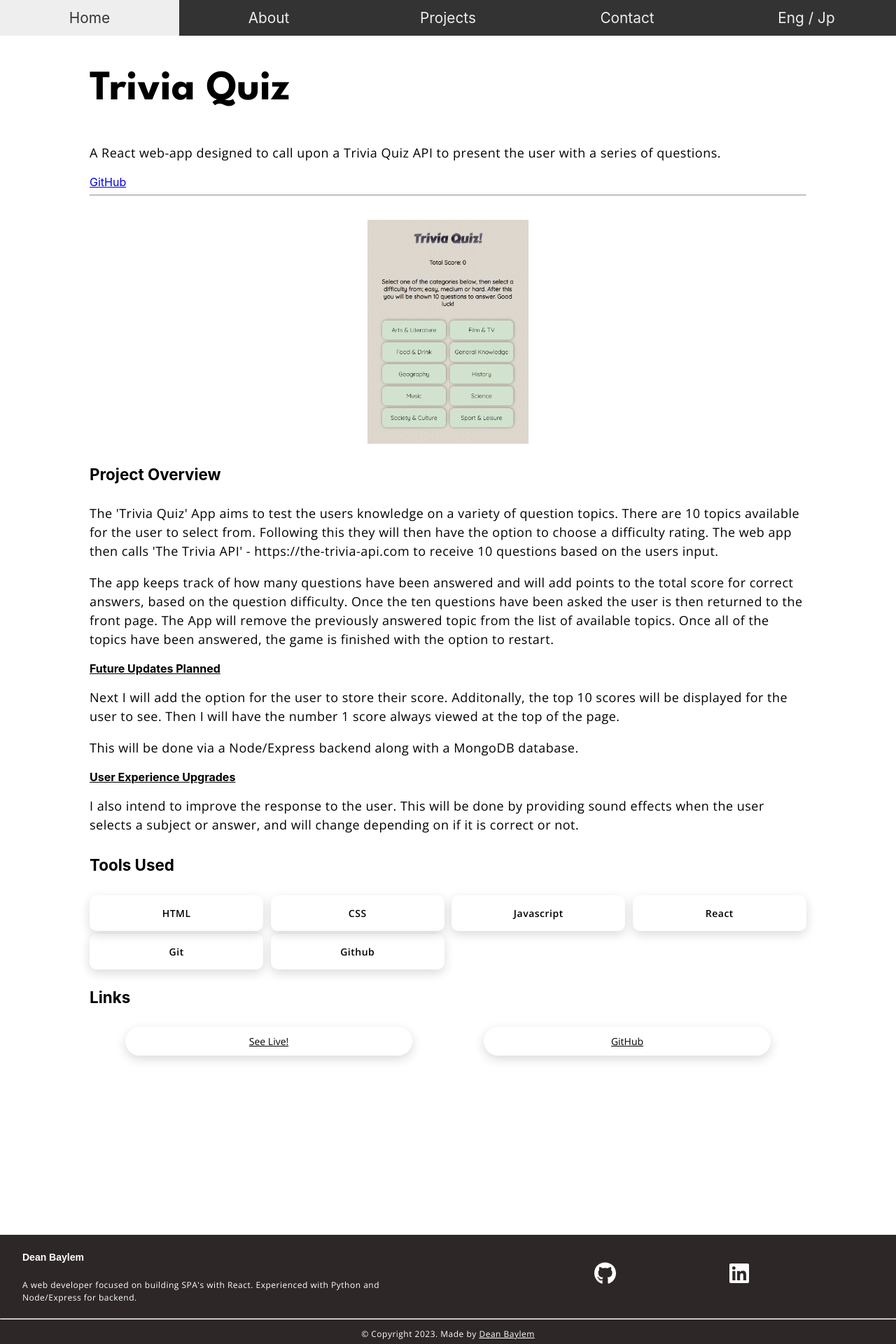
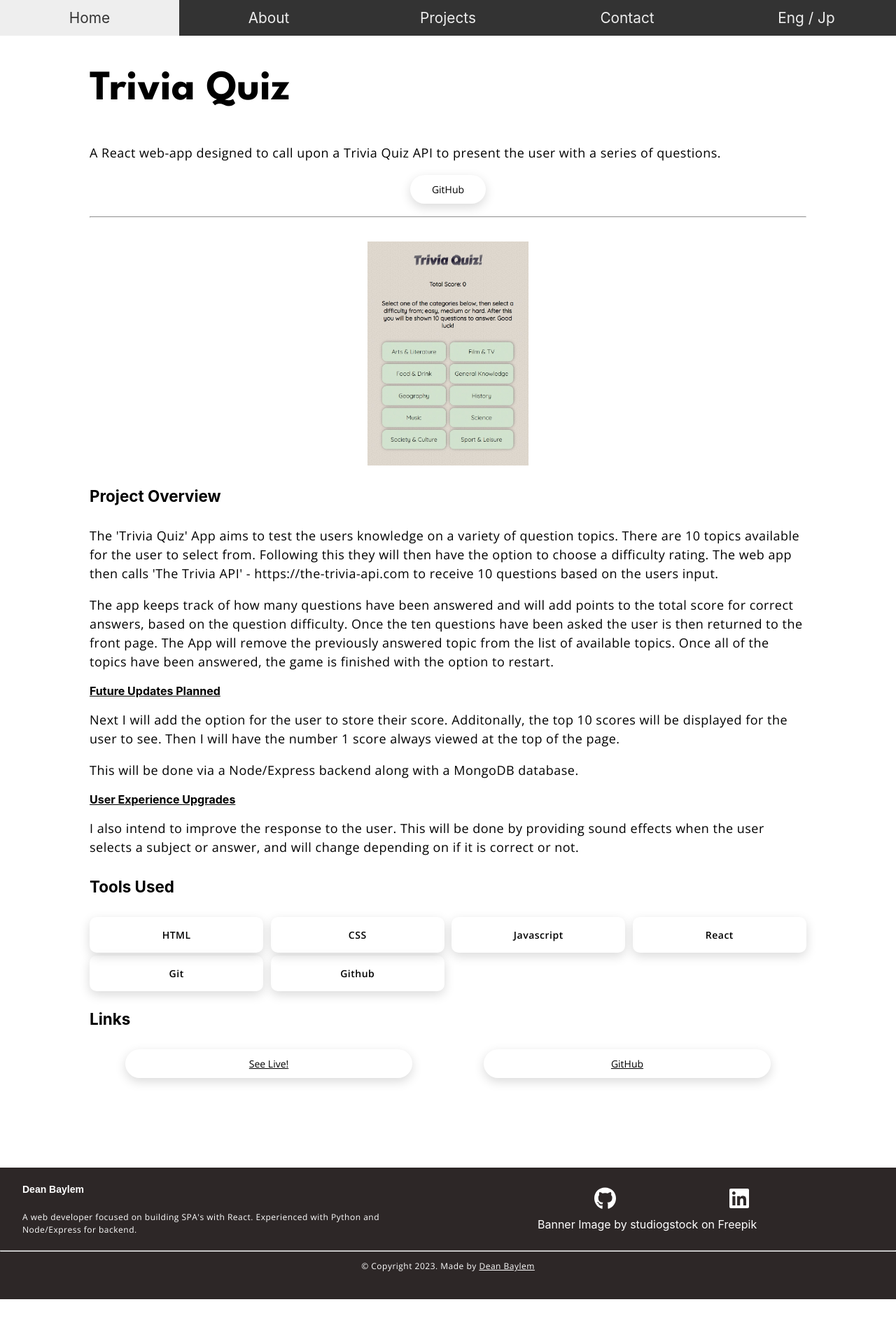
Before and after one commit to Dean-Baylem/portfolio-website, a React (Create React App) app: page /project-details/1 in a window 1280 px wide. Shown: the top 1920 px of the page at 70% size. After the commit the page ends 1856 px from the top, so only its background shows below. Built offline with nearby package versions, Linux system fonts and the light colour scheme.

Commit message:
3 / 14 / 2023
Add attribution for each banner image in the footer of respective page.

Add attribution to image on project page.

Changed styling of footer to reduce gap between main content and
the footer.

```diff
--- a/src/About/About.js
+++ b/src/About/About.js
@@ -28,6 +28,7 @@ const About = props => {
         navLocations={navbarLinks}
         changeLanguage={props.changeLanguage}
         language={props.language}
+        bannerLink="https://www.freepik.com/free-photo/workplace-with-computer-coffee-cup_9184929.htm"
       >
         <AboutNav changeValue={handleClick} language={props.language} />
         <AboutTextBox
--- a/src/Contact/Contact.js
+++ b/src/Contact/Contact.js
@@ -19,6 +19,7 @@ const Contact = props => {
         alt="Contact-Me!"
         changeLanguage={props.changeLanguage}
         language={props.language}
+        bannerLink="https://www.freepik.com/free-photo/flat-lay-retro-telephone-receiver-with-chat-bubbles_11684286.htm"
       >
         <PageHeading heading={heading} subtitle={subtitle} />
         <ContactForm />
--- a/src/Footer/Footer.css
+++ b/src/Footer/Footer.css
@@ -1,5 +1,5 @@
 footer {
-    margin-top: 20%;
+    margin-top: 10%;
     padding-bottom: 2%;
     left: 0;
     bottom: 0;
@@ -15,7 +15,7 @@ footer {
 
 .footer-socials {
     display: grid;
-    grid-template-columns: 1fr 1fr;
+    grid-template-columns: 1fr;
     padding: 0 20%;
 }
 
@@ -63,3 +63,23 @@ footer {
     text-decoration: none;
     place-self: center;
 }
+
+.icon-block {
+    display:grid;
+    grid-template-columns: 1fr 1fr;
+    padding-top: 5%;
+}
+
+.banner-link {
+    text-decoration: none;
+    color: #fff;
+}
+
+@media screen and (max-width: 1200px) {
+    .banner-link {
+        display: none;
+    }
+    .footer-socials {
+        display: inline-block;
+    }
+}
--- a/src/Footer/Footer.js
+++ b/src/Footer/Footer.js
@@ -22,6 +22,7 @@ const Footer = props => {
             </div>
           </div>
           <div className="footer-socials">
+            <div className="icon-block">
               <a className="icon-link" href="https://github.com/Dean-Baylem">
                 <FontAwesomeIcon className="icon" icon={faGithub} />
               </a>
@@ -30,6 +31,10 @@ const Footer = props => {
                 href="https://www.linkedin.com/in/dean-baylem-a0b33821b/"
               >
                 <FontAwesomeIcon className="icon" icon={faLinkedin} />
+              </a>
+            </div>
+            <a className="banner-link" href={props.bannerLink}>
+              Banner Image by studiogstock on Freepik
             </a>
           </div>
         </div>
--- a/src/PageTemplate/PageHeading.css
+++ b/src/PageTemplate/PageHeading.css
@@ -2,3 +2,14 @@
     padding-left: 10%;
     padding-right: 10%;
 }
+
+.github-btn-block {
+    display: flex;
+    text-align: center;
+    justify-content: center;
+    padding-bottom: 1%;
+}
+
+.github-btn-block a {
+    text-decoration: none;
+}
--- a/src/PageTemplate/PageHeading.js
+++ b/src/PageTemplate/PageHeading.js
@@ -9,7 +9,7 @@ const PageHeading = props => {
           <h2>{props.heading}</h2>
         </div>
         {props.subtitle && <p>{props.subtitle}</p>}
-        {props.github && <a href={props.githubLink}>GitHub</a>}
+        {props.github && <div className="github-btn-block"><a className="about-nav-btn" href={props.githubLink}>GitHub</a></div>}
         <hr></hr>
       </div>
     );
--- a/src/PageTemplate/PageTemplate.js
+++ b/src/PageTemplate/PageTemplate.js
@@ -17,7 +17,7 @@ const PageTemplate = props => {
             />
             <div className="main-body">
               {props.children}
-              <Footer language={props.language} />
+              <Footer bannerLink={props.bannerLink} language={props.language} />
             </div>
           </div>
         </div>
--- a/src/Projects/Projects.css
+++ b/src/Projects/Projects.css
@@ -1,5 +1,8 @@
 .project-body-img {
     text-align: center;
+    display: flex;
+    flex-direction: column;
+    align-items: center;
 }
 
 .project-body-img img {
@@ -87,3 +90,9 @@
     color: inherit;
     text-align: center;
 }
+
+.project-img-link {
+    text-decoration: none;
+    color: #000000;
+    width:fit-content;
+}
--- a/src/Projects/Projects.js
+++ b/src/Projects/Projects.js
@@ -45,6 +45,7 @@ const Projects = props => {
         changeLanguage={props.changeLanguage}
         navLocations={navbarLinks}
         src="images/project-img.jpg"
+        bannerLink="https://www.freepik.com/free-vector/set-computer-smartphone-technology-with-education-document_5602206.htm"
       >
         {showModal && (
           <ProjectModal close={modalToggle} project={modalProject} />
@@ -61,6 +62,12 @@ const Projects = props => {
                 src="https://img.freepik.com/free-vector/set-scenes-people-video-conference_24877-62802.jpg?w=996&t=st=1678102688~exp=1678103288~hmac=0af3cb469a3d35317bbd56d2f4ae6ef7d5adde1177334bdc26e0c60a14ebf2e0"
                 alt="work-img"
               />
+              <a
+                className="project-img-link"
+                href="https://www.freepik.com/free-vector/set-computer-smartphone-technology-with-education-document_5602206.htm"
+              >
+                Image by studiogstock on Freepik
+              </a>
             </div>
           ) : null}
           <div
```
Lines whose indentation alone changed are shown as unchanged.
